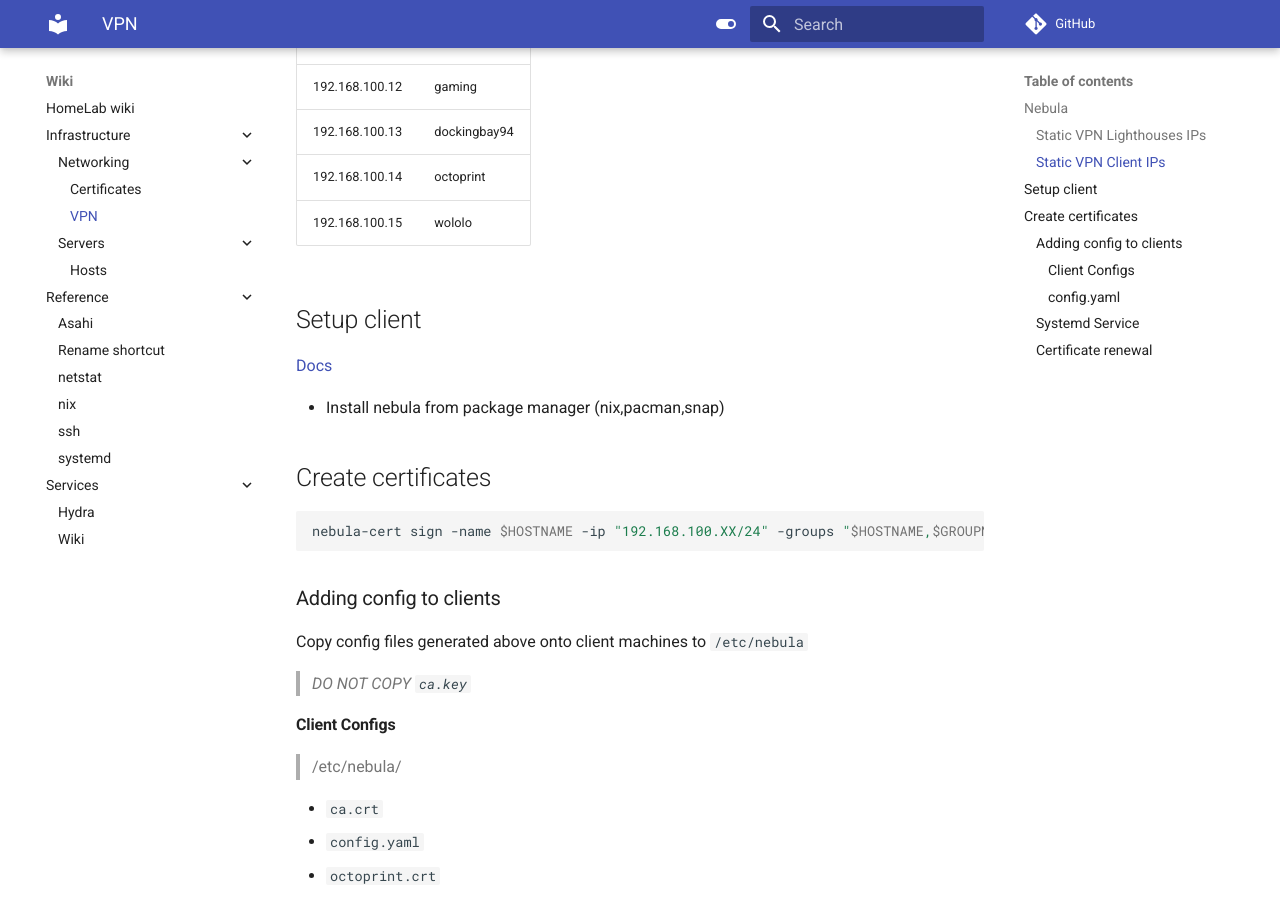
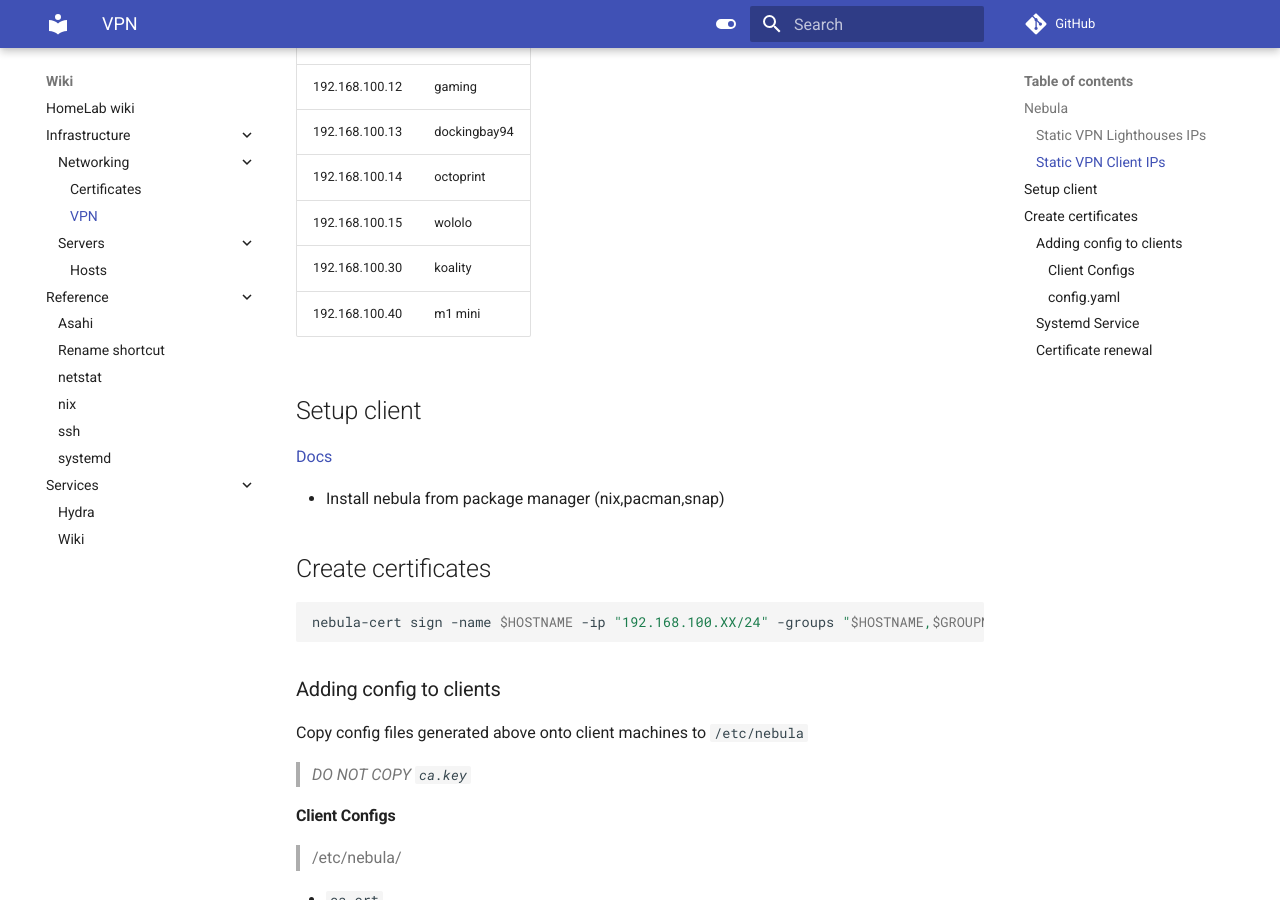
Before and after one commit to icecreammatt/wiki, an MkDocs documentation site: the page built from docs/infrastructure/networking/vpn.md, in a window 1280 px wide and 900 px high, scrolled down 535 px. Built offline with MkDocs 1.6.1 and Material for MkDocs 9.7.7, drawn with Linux system fonts in a browser that asks for light colours; comment, search, counter and statistics services are not loaded.

Commit message:
docs: add new clients to vpn list

```diff
--- a/docs/infrastructure/networking/vpn.md
+++ b/docs/infrastructure/networking/vpn.md
@@ -19,6 +19,8 @@
 | 192.168.100.13  | dockingbay94 |
 | 192.168.100.14  | octoprint    |
 | 192.168.100.15  | wololo       |
+| 192.168.100.30  | koality      |
+| 192.168.100.40  | m1 mini      |
 
 ## Setup client
 
```
